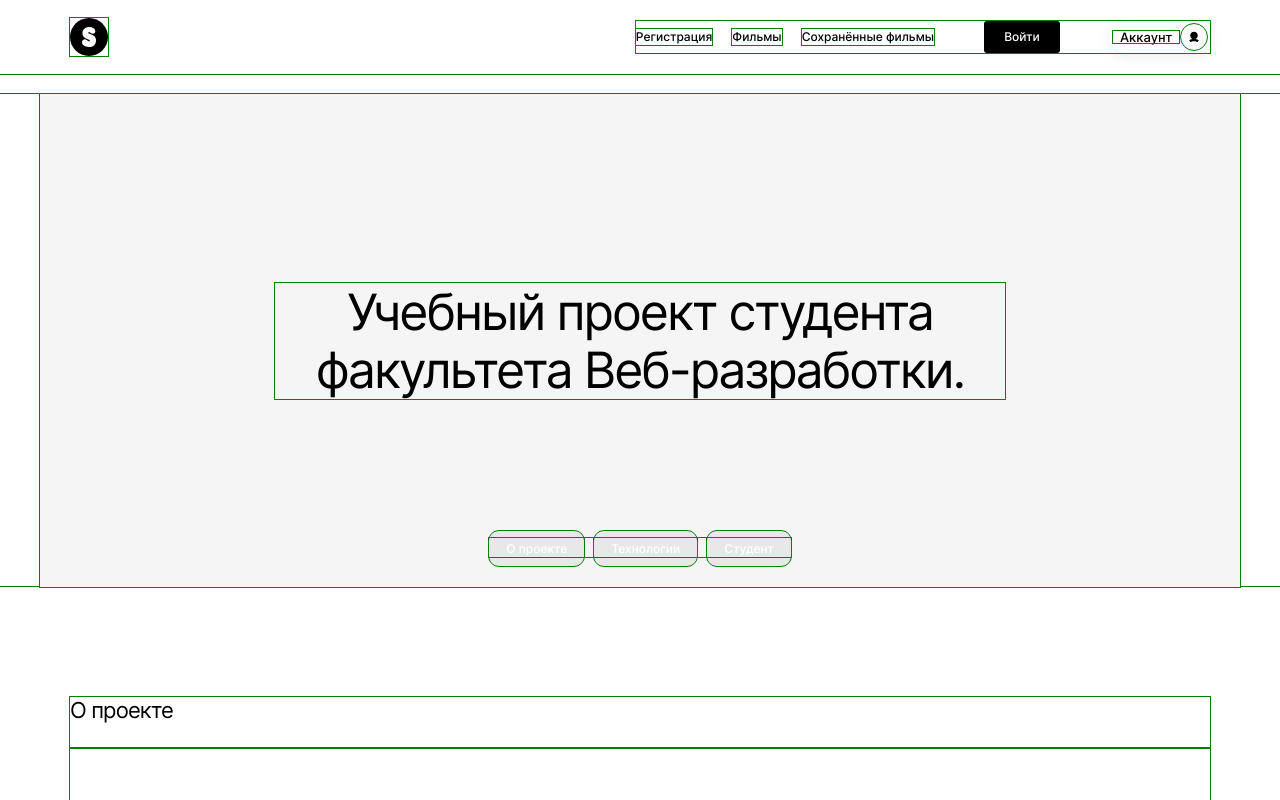
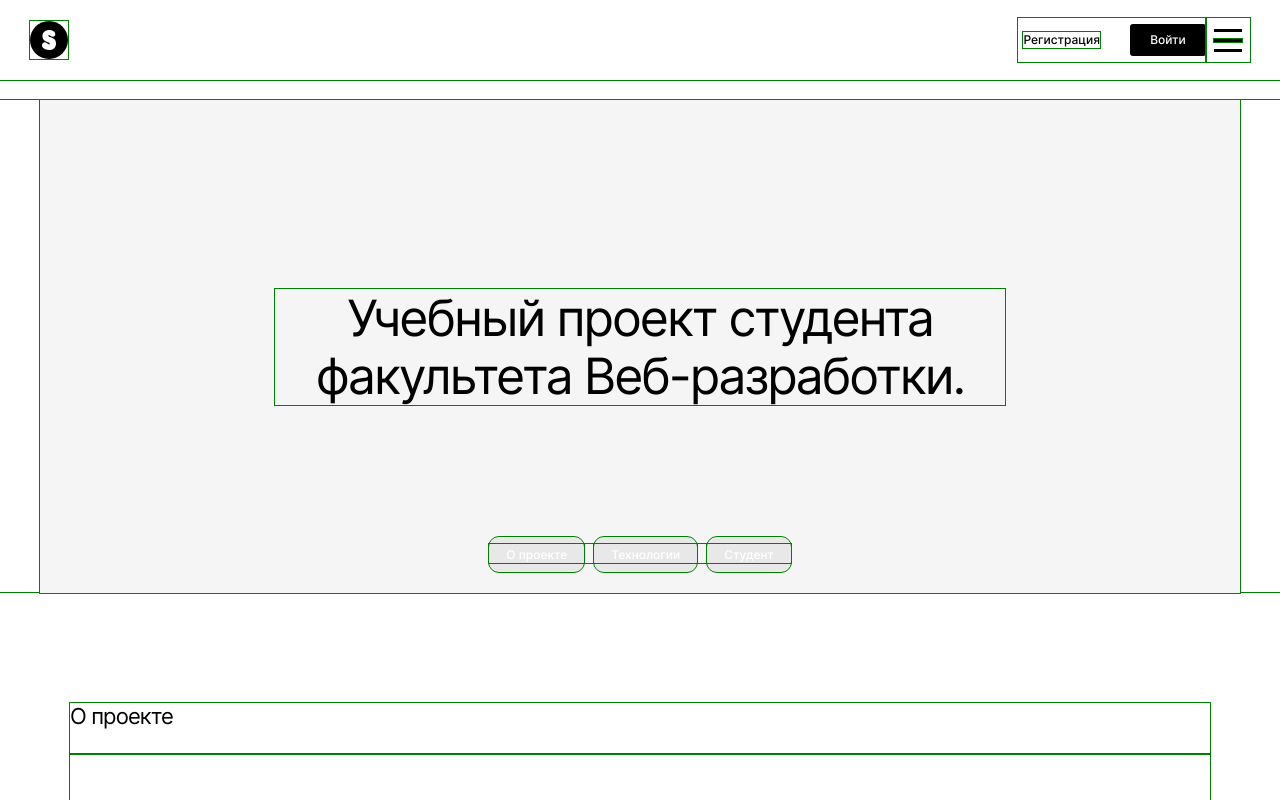
Before and after one commit to AmoryMeow/movies-explorer-frontend, a React (Create React App) app: page / in a window 1280 px wide. Shown: the top 800 px of the page. Built offline with nearby package versions, Linux system fonts and the light colour scheme.

Commit message:
refactor: Header - adaptive layout, hidden menu

```diff
--- a/src/components/Header/Header.css
+++ b/src/components/Header/Header.css
@@ -13,6 +13,15 @@
   object-fit: cover;
 }
 
+.header__container {
+  display: flex;
+}
+
+.header__auth {
+  display: flex;
+  align-items: center;
+}
+
 .header__menu {
   display: flex;
   align-items: center;
@@ -22,13 +31,36 @@
   font-weight: 500;
   font-size: 12px;
   line-height: 1.33;
-  margin-right: 20px;
+  margin-right: 15px;
+  margin-left: 5px;
   text-decoration: none;
   color: #000;
 }
 
 .header__menu-item:hover {
   opacity: .7;
+}
+
+.header__menu-item_active {
+  text-decoration: underline;
+}
+
+.header__menu_hidden {
+  display: none;
+}
+
+.header__signup {
+  font-weight: 500;
+  font-size: 12px;
+  line-height: 1.33;
+  margin-right: 15px;
+  margin-left: 5px;
+  text-decoration: none;
+  color: #000;
+}
+
+.header__signup:hover {
+  opacity: .8;
 }
 
 .header__signin {
@@ -44,16 +76,16 @@
   min-width: 76px;
   height: 32px;
   border-radius: 3px;
-  margin-left: 30px;
+  margin-left: 15px;
   text-decoration: none;
   display: flex;
   align-items: center;
   justify-content: center;
+  cursor: pointer;
 }
 
 .header__signin:hover {
   opacity: .8;
-  cursor: pointer;
 }
 
 .header__profile {
@@ -64,7 +96,7 @@
   border: none;
   outline: none;
   background-color: #FFF;
-  margin-left: 50px;
+  margin-left: 35px;
   display: flex;
   align-items: center;
   justify-content: space-between;
@@ -91,3 +123,153 @@
   border-radius: 50%;
   box-sizing: border-box;
 }
+
+.header__open-menu {
+  display: none;
+  align-items: center;
+  justify-content: center;
+  width: 44px;
+  height: 44px;
+  z-index: 0;
+}
+
+.header__line {
+  height: 3px;
+  width: 28px;
+  background-color: #000;
+  position: relative;
+  display: none;
+}
+
+.header__line:before {
+  content: '';
+  height: 3px;
+  width: 28px;
+  position: absolute;
+  background-color: #000;
+  top: 10px;
+}
+
+.header__line:after {
+  content: '';
+  height: 3px;
+  width: 28px;
+  background-color: #000;
+  position: absolute;
+  top: -10px;
+}
+
+.header__close-menu {
+  width: 30px;
+  height: 30px;
+  display: none;
+  justify-content: center;
+  align-items: center;
+  position: absolute;
+  top: 30px;
+  right: 30px;
+}
+
+.header__cross {
+  position: absolute;
+  height: 3px;
+  width: 22px;
+  transform: rotate(45deg);
+  background-color: #000;
+}
+
+.header__cross::after {
+  position: absolute;
+  content: '';
+  height: 3px;
+  width: 22px;
+  transform: rotate(90deg);
+  background-color: #000;
+}
+
+@media (max-width: 1280px) {
+  .header {
+    padding: 18px 30px;
+
+  }
+  .header__cover {
+    display: block;
+    position: fixed;
+    width: 100%;
+    height: 100%;
+    top: 0;
+    left: 0;
+    background-color: rgba(0,0,0,.3);
+    z-index: 2;
+    visibility: visible;
+    opacity: 1;
+    transition: visibility .3s, opacity .3s linear;
+  }
+
+  .header__cover_hidden {
+    visibility: hidden;
+    opacity: 0;
+    transition: visibility .3s, opacity .3s ease;
+  }
+
+  .header__menu {
+    position: fixed;
+    min-height: 100vh;
+    min-height: -webkit-fill-available;
+    width: 520px;
+    top: 0;
+    right: 0;
+    background-color: #FFF;
+    display: flex;
+    align-items: center;
+    flex-direction: column;
+    margin: 0;
+    padding-top: 159px;
+  }
+
+  .header__menu-item {
+    font-style: normal;
+    font-weight: 500;
+    font-size: 18px;
+    line-height: 22px;
+    text-align: center;
+    padding: 14px;
+  }
+
+  .header__profile {
+    margin: 0;
+    position: absolute;
+    bottom: 90px;
+  }
+
+  .header__open-menu {
+    display: flex;
+  }
+
+  .header__line {
+    display: block;
+  }
+
+  .header__close-menu {
+    display: flex;
+  }
+}
+
+@media (max-width: 767px) {
+  .header {
+    padding: 18px 30px;
+  }
+
+  .header__menu {
+    max-width: 100%;
+    padding-top: 144px ;
+  }
+
+  .header__menu-item {
+    padding: 12px;
+  }
+
+  .header__profile {
+    bottom: 46px;
+  }
+}
--- a/src/components/Header/Header.js
+++ b/src/components/Header/Header.js
@@ -1,22 +1,50 @@
+import { NavLink } from 'react-router-dom';
+import React from 'react';
 import './Header.css';
 import logo from '../../images/logo.svg';
 import profile from '../../images/profile.svg'
-import { NavLink } from 'react-router-dom';
+
 
 function Header() {
+
+  const [menuIsOpen, setMenuIsOpen] = React.useState(false);
+
+  function handleOpenMenu() {
+    setMenuIsOpen(true);
+  }
+
+  function handleCloseMenu() {
+    setMenuIsOpen(false);
+  }
   return(
     <header className="header">
       <NavLink to="/" className="logo"><img src={logo} alt="Логотип"/></NavLink>
+
+      <div className="header__container">
+        <nav className="header__auth ">
+          <NavLink to="/signup" className="header__signup">Регистрация</NavLink>
+          <NavLink to="/signin" className="header__signin">Войти</NavLink>
+        </nav>
+        <div className={`header__cover ${!menuIsOpen && 'header__cover_hidden'}`}>
           <nav className="header__menu">
-        <NavLink to="/signup" className="header__menu-item">Регистрация</NavLink>
-        <NavLink to="/movies" className="header__menu-item">Фильмы</NavLink>
-        <NavLink to="/saved-movies" className="header__menu-item">Сохранённые фильмы</NavLink>
-        <NavLink to="/signin" className="header__signin">Войти</NavLink>
+            <NavLink to="/" className="header__menu-item">Главная</NavLink>
+            <NavLink to="/movies" className="header__menu-item" activeClassName="header__menu-item_active">Фильмы</NavLink>
+            <NavLink to="/saved-movies" className="header__menu-item" activeClassName="header__menu-item_active">Сохранённые фильмы</NavLink>
             <NavLink to="/profile" className="header__profile">
               <p className="header__profile-text">Аккаунт</p>
               <img src={profile} alt="Аккаунт" className="header__profile-img"/>
             </NavLink>
+            <div className="header__close-menu" onClick={handleCloseMenu}>
+              <div className="header__cross"></div>
+            </div>
           </nav>
+        </div>
+        <div className="header__open-menu" onClick={handleOpenMenu}>
+          <div className="header__line"></div>
+        </div>
+
+      </div>
+
     </header>
   )
 }
```
Lines whose indentation alone changed are shown as unchanged.
